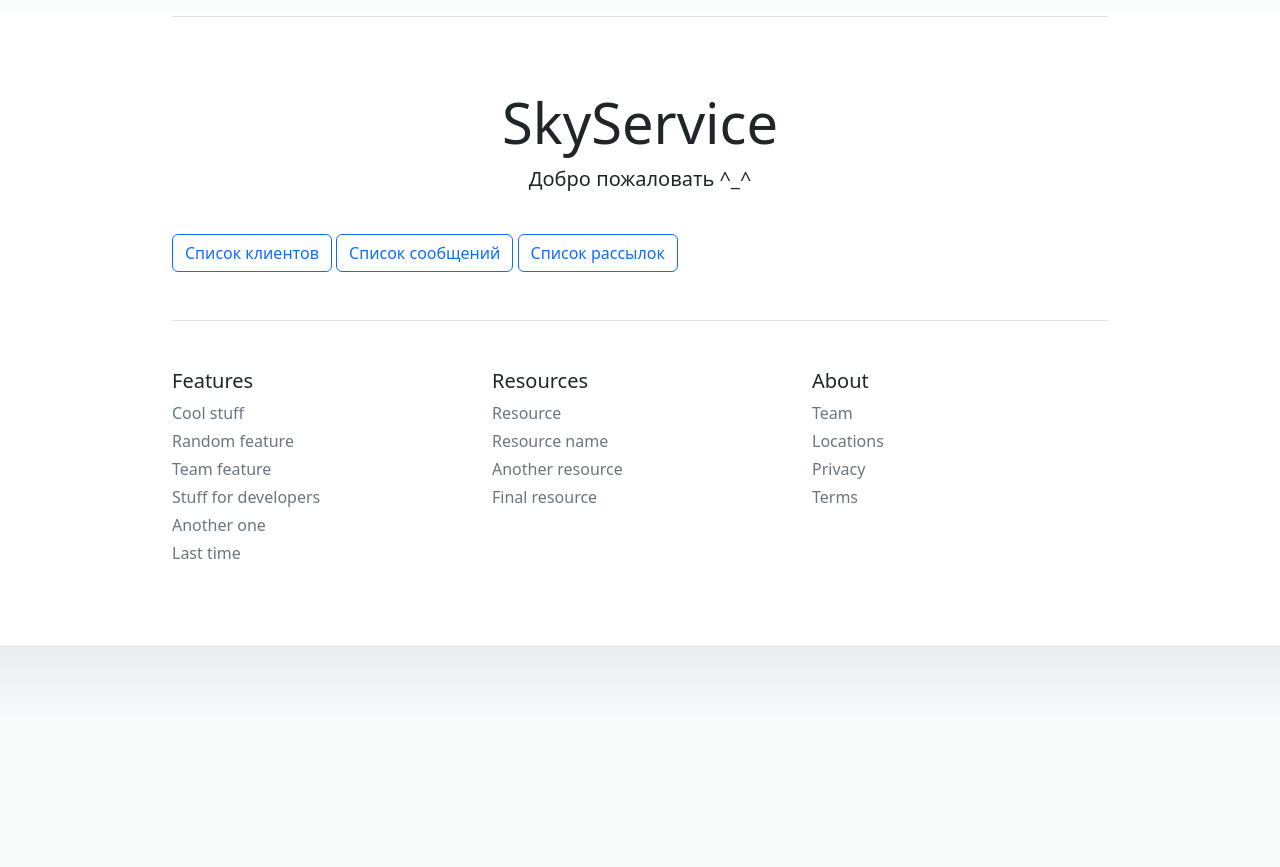
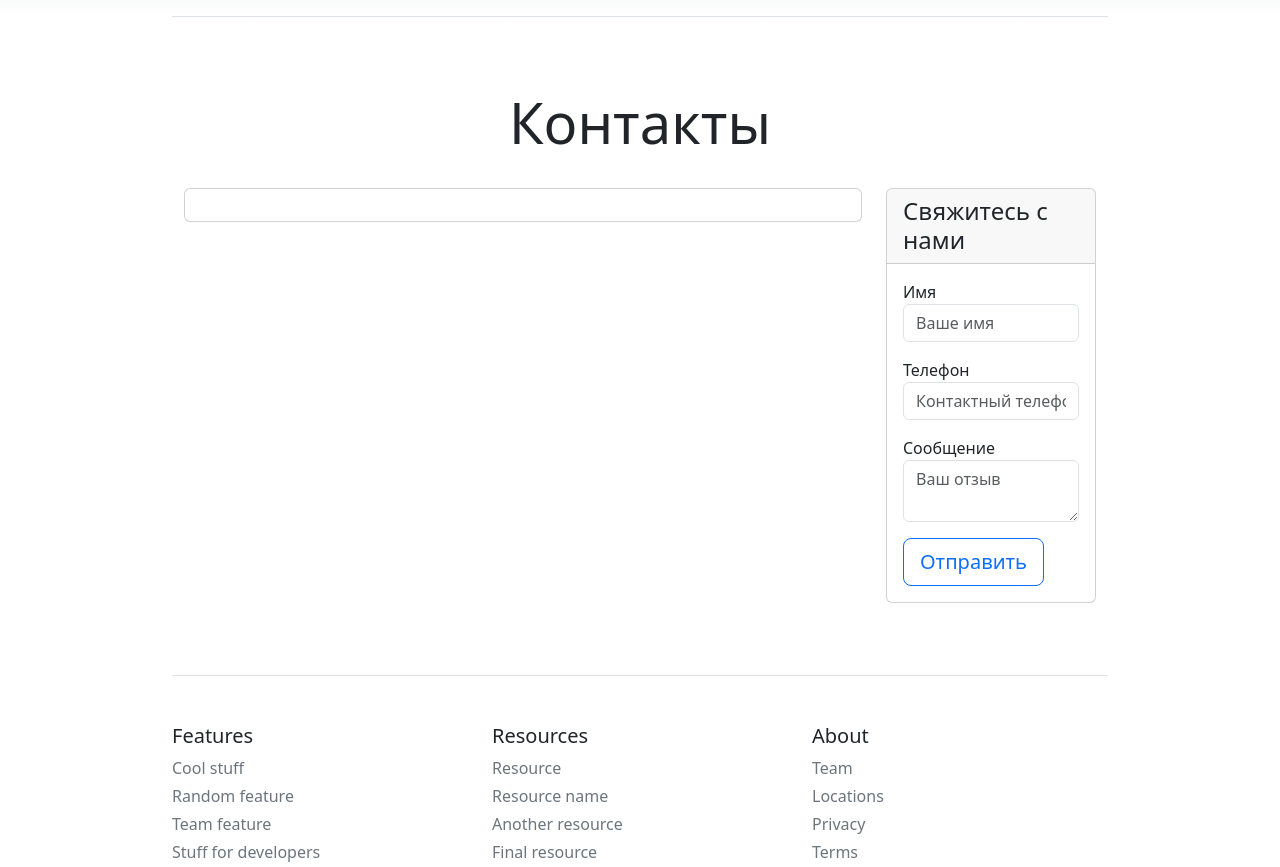
Before and after one commit to ibobabayev/CourseWork6, a Django app: page / in a window 1280 px wide. Shown: the part 80-947 px from the top of the page. Before the commit the page ends 738 px from the top, so only its background shows below. Run offline with Django 5.2, Linux system fonts and the light colour scheme; data that the repository does not hold is empty; some libraries are stand-ins or nearby versions.

Commit message:
#contacts added

```diff
--- a/services/templates/includes/main_menu.html
+++ b/services/templates/includes/main_menu.html
@@ -9,7 +9,7 @@
         <a class="me-3 py-2 link-body-emphasis text-decoration-none" href="#">Отчет проведенных рассылок отдельно</a>
         <a class="me-3 py-2 link-body-emphasis text-decoration-none" href="#">Создание Пользователя</a>
         <a class="me-3 py-2 link-body-emphasis text-decoration-none" href="#">Редактирование Пользователя</a>
-        <a class="me-3 py-2 link-body-emphasis text-decoration-none" href="#">Контакты</a>
+        <a class="me-3 py-2 link-body-emphasis text-decoration-none" href="{% url 'services:contacts' %}">Контакты</a>
         <a class="me-3 py-2 link-body-emphasis text-decoration-none" href="#">Войти</a>
       </nav>
     </div>
--- /dev/null
+++ b/services/templates/services/contacts.html
@@ -0,0 +1,72 @@
+{% extends 'services/base.html' %}
+{% load static %}
+<!doctype html>
+{% block icon %}
+    <title>Контакты</title>
+    <link rel="icon" href="{% static 'images/contacts.png' %}" type="image/x-icon">
+{% endblock %}
+
+
+{% block content %}
+<div class="pricing-header px-3 py-3 pt-md-5 pb-md-4 mx-auto text-center">
+    <h1 class="display-4">Контакты</h1>
+</div>
+<div class="container">
+    <div class="row text-start">
+        <div class="col-lg-9 col-md-6 col-sm-12">
+            <div class="card mb-4 box-shadow">
+                <div class="card-body">
+                    {%  for contact in contact_book %}
+                    <table class="table table-striped">
+                        <tr>
+                            <td class="w-25">Страна</td>
+                            <td>Турция</td>
+                        </tr>
+                        <tr>
+                            <td class="w-25">Номер для связи</td>
+                            <td>{{ contact.number }}</td>
+                        </tr>
+                        <tr>
+                            <td class="w-25">Наш e-mail</td>
+                            <td>{{ contact.email }}</td>
+                        </tr>
+                        <tr>
+                            <td class="w-25">Адрес</td>
+                            <td>Кадыкей,Стамбул</td>
+                        </tr>
+                    </table>
+                    {% endfor %}
+                </div>
+            </div>
+        </div>
+        <div class="col-lg-3 col-md-6 col-sm-12">
+            <div class="card mb-4 box-shadow">
+                <div class="card-header">
+                    <h4 class="my-0 font-weight-normal">Свяжитесь с нами</h4>
+                </div>
+                <div class="card-body">
+                    <form method="post" action="" class="form-floating">
+                        {% csrf_token %}
+                        <div class="mb-3">
+                            <label for="name">Имя</label>
+                            <input type="text" name="name" class="form-control" id="name" placeholder="Ваше имя" required>
+                        </div>
+                        <div class="mb-3">
+                            <label for="phone">Телефон</label>
+                            <input type="text" name="phone" class="form-control" id="phone" placeholder="Контактный телефон" required>
+                        </div>
+                        <div class="mb-3">
+                            <label for="message">Сообщение</label>
+                            <textarea type="text" name="message" class="form-control" id="message" placeholder="Ваш отзыв" required></textarea>
+                        </div>
+                        <button type="submit" class="btn btn-lg btn-block btn-outline-primary">Отправить</button>
+                    </form>
+                </div>
+            </div>
+        </div>
+    </div>
+</div>
+{% endblock %}
+
+</body>
+</html>
--- a/services/urls.py
+++ b/services/urls.py
@@ -1,6 +1,6 @@
 from django.urls import path
 from services.apps import ServicesConfig
-from services.views import Homepage
+from services.views import Homepage,ContactTemplateView
 from services.views import ClientCreateView,ClientListView,ClientDetailView,ClientUpdateView,ClientDeleteView
 from services.views import MessageCreateView,MessageListView,MessageDetailView,MessageUpdateView,MessageDeleteView
 from services.views import NewsletterCreateView,NewsletterUpdateView,NewsletterListView,NewsletterDetailView,NewsletterDeleteView
@@ -9,7 +9,8 @@ app_name = ServicesConfig.name
 
 
 urlpatterns = [
-    path('',Homepage.as_view(),name='home'),
+    path('',ContactTemplateView.as_view(),name='contacts'),
+    path('contacts/',Homepage.as_view(),name='home'),
 
     path('client_list/',ClientListView.as_view(),name='client_list'),
     path('create_client/',ClientCreateView.as_view(),name='create_client'),
--- a/services/views.py
+++ b/services/views.py
@@ -1,7 +1,7 @@
 from django.shortcuts import render
 from django.urls import reverse_lazy
 from django.views.generic import CreateView,UpdateView,ListView,DetailView,DeleteView,TemplateView
-from services.models import Client,Message,Newsletter
+from services.models import Client, Message, Newsletter, Contact
 from services.forms import ClientForm, MessageForm, NewsletterForm
 
 
@@ -90,3 +90,19 @@ class NewsletterDetailView(DetailView):
 class NewsletterDeleteView(DeleteView):
     model = Newsletter
     success_url = reverse_lazy('services:list_newsletter')
+
+class ContactTemplateView(TemplateView):
+    template_name = 'services/contacts.html'
+
+    def get_context_data(self, **kwargs):
+        context_data = super().get_context_data(**kwargs)
+        contact_info = Contact.objects.all()
+        context_data['contact_book'] = contact_info
+        return context_data
+
+    def post(self,request):
+        name = request.POST.get('name')
+        phone = request.POST.get('phone')
+        message = request.POST.get('message')
+        print(f'Имя:{name} , номер телефона:{phone} , сообщение: {message}')
+        return render(request,self.template_name)
```
Also changed, not shown: services/models.py (+13 -0 lines), services/migrations/0002_contact.py (added).
